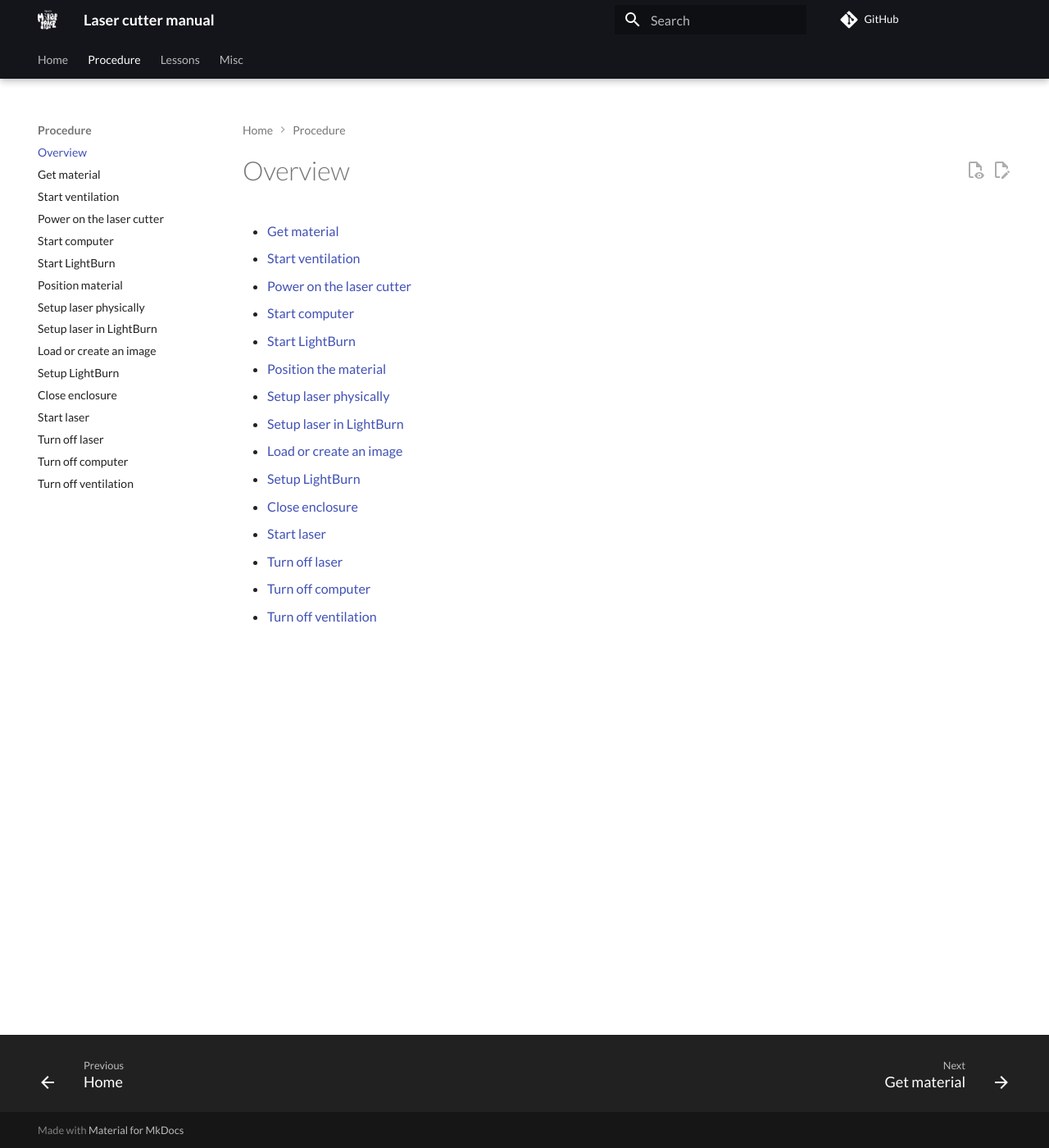
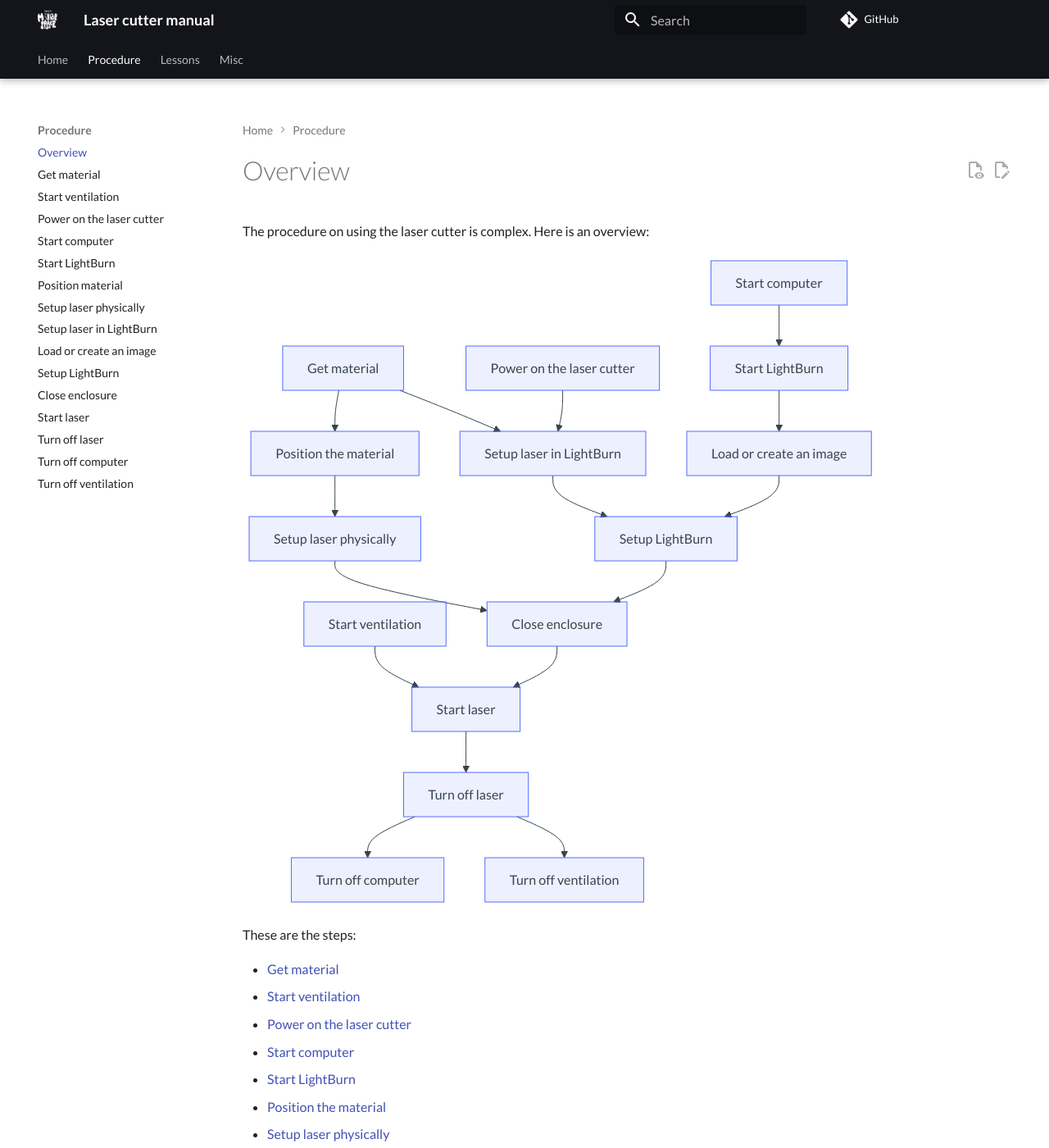
Before and after one commit to uppsala-makerspace/laser_cutter_guide, an MkDocs documentation site: the page built from docs/steps/README.md, in a window 1280 px wide and 1400 px high. Shown: the whole window at 82% size. Built offline with MkDocs 1.6.1 and Material for MkDocs 9.7.7, drawn with Linux system fonts in a browser that asks for light colours; comment, search, counter and statistics services are not loaded; part of the change alters nothing that is shown.

````diff
--- a/docs/steps/README.md
+++ b/docs/steps/README.md
@@ -6,6 +6,46 @@ tags:
 ---
 
 # Overview
+
+The procedure on using the laser cutter is complex.
+Here is an overview:
+
+```mermaid
+flowchart TD
+  get_material[Get material]
+  start_ventilation[Start ventilation]
+  power_on_laser_cutter[Power on the laser cutter]
+  start_computer[Start computer]
+  start_lightburn[Start LightBurn]
+  position_material[Position the material]
+  setup_laser_physically[Setup laser physically]
+  setup_laser_in_lightburn[Setup laser in LightBurn]
+  load_image[Load or create an image]
+  setup_lightburn[Setup LightBurn]
+  close_enclosure[Close enclosure]
+  start_laser[Start laser]
+  turn_off_laser[Turn off laser]
+  turn_off_computer[Turn off computer]
+  turn_off_ventilation[Turn off ventilation]
+
+  start_computer --> start_lightburn
+  get_material --> position_material
+  position_material --> setup_laser_physically
+  power_on_laser_cutter --> setup_laser_in_lightburn
+  get_material --> setup_laser_in_lightburn
+  start_lightburn --> load_image
+  setup_laser_in_lightburn --> setup_lightburn
+  load_image --> setup_lightburn
+  setup_laser_physically --> close_enclosure
+  setup_lightburn --> close_enclosure
+  start_ventilation --> start_laser
+  close_enclosure --> start_laser
+  start_laser --> turn_off_laser
+  turn_off_laser --> turn_off_computer
+  turn_off_laser --> turn_off_ventilation
+```
+
+These are the steps:
 
 - [Get material](get_material.md)
 - [Start ventilation](start_ventilation.md)
````
